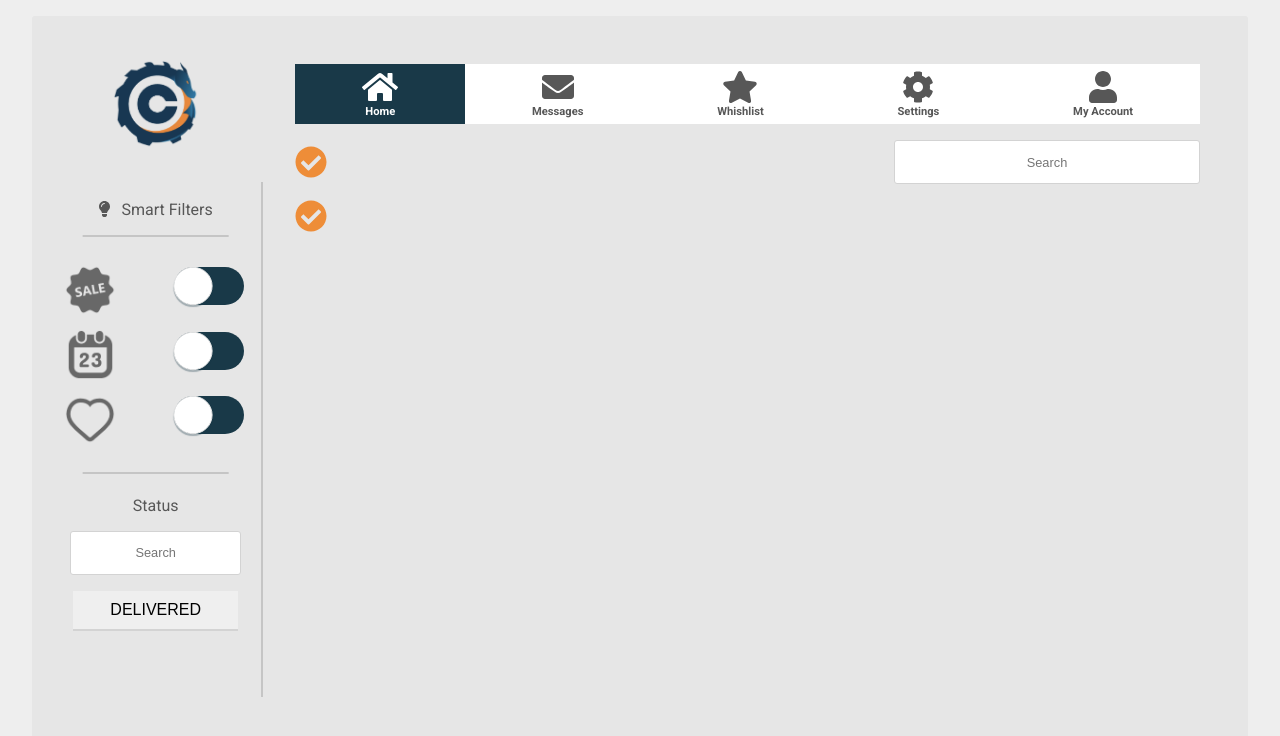
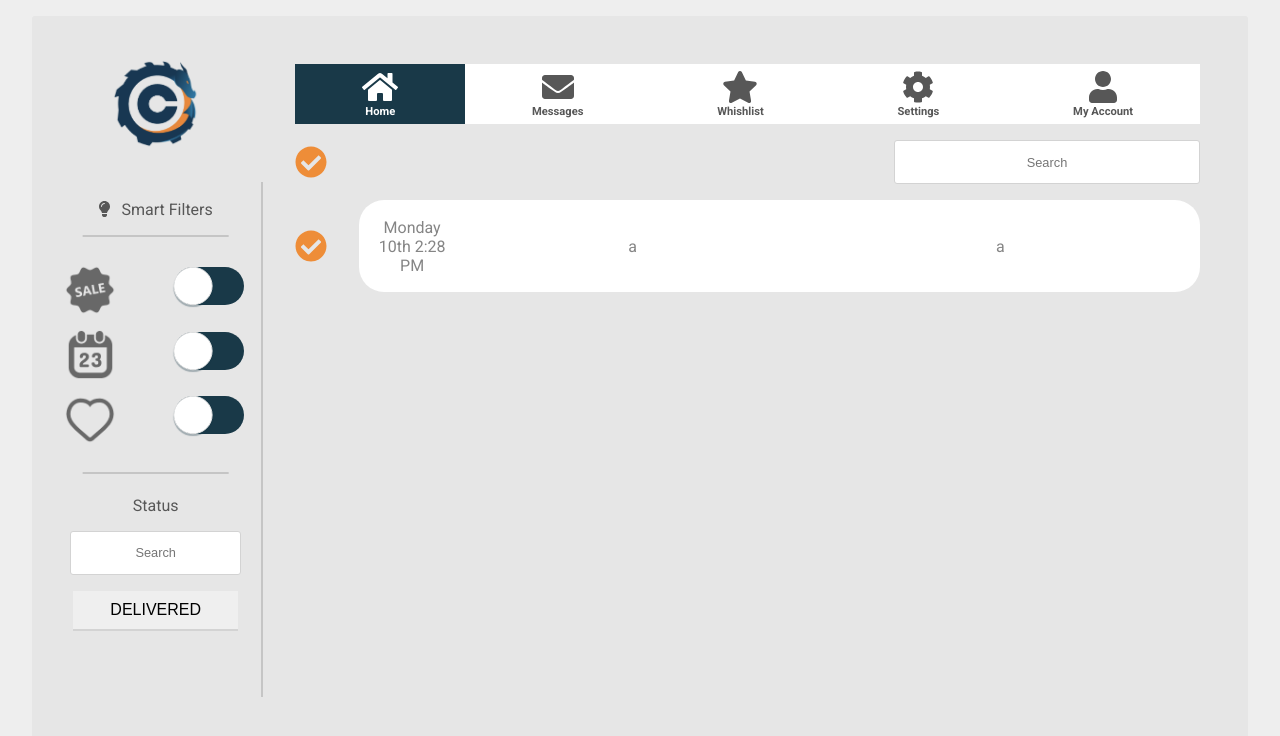
Before and after one commit to germancardenasm/leanit, a React (Create React App) app: page / in a window 1280 px wide. Shown: the top 736 px of the page. Built offline with nearby package versions, Linux system fonts and the light colour scheme.

Commit message:
Add Date Component to Destination component

```diff
--- a/src/components/Date/Date.css
+++ b/src/components/Date/Date.css
@@ -0,0 +1,3 @@
+.date {
+    flex-basis: 20%;
+}
--- a/src/components/Date/Date.js
+++ b/src/components/Date/Date.js
@@ -0,0 +1,12 @@
+import React from "react";
+import "./Date.css";
+
+const Date = props => {
+  return (
+    <div className="date">
+      <p>Monday 10th 2:28 PM</p>
+    </div>
+  );
+};
+
+export default Date;
--- a/src/components/Destination/Destination.css
+++ b/src/components/Destination/Destination.css
@@ -0,0 +1,16 @@
+.destination {
+    display: flex;
+    flex-grow: 1;
+    align-items: center;
+    width: 100%;
+    height: 60px;
+    background-color: white;
+    margin-left: 2rem;
+    border-radius: 25px;
+    padding: 1rem;
+    color: rgb(133, 133, 133)
+}
+
+.destination div {
+    width: 100%;
+}
--- a/src/components/Destination/Destination.js
+++ b/src/components/Destination/Destination.js
@@ -0,0 +1,15 @@
+import React from "react";
+import "./Destination.css";
+import Date from "../Date/Date";
+
+const Destination = () => {
+  return (
+    <div className="destination">
+      <Date />
+      <div>a</div>
+      <div>a</div>
+    </div>
+  );
+};
+
+export default Destination;
--- a/src/containers/Tracking/Tracking.js
+++ b/src/containers/Tracking/Tracking.js
@@ -1,11 +1,13 @@
 import React from "react";
 import "./Tracking.css";
 import Check from "../../components/UI/Check/Check";
+import Destination from "../../components/Destination/Destination";
 
 const Tracking = props => {
   return (
     <div className="tracking">
       <Check />
+      <Destination />
     </div>
   );
 };
```
